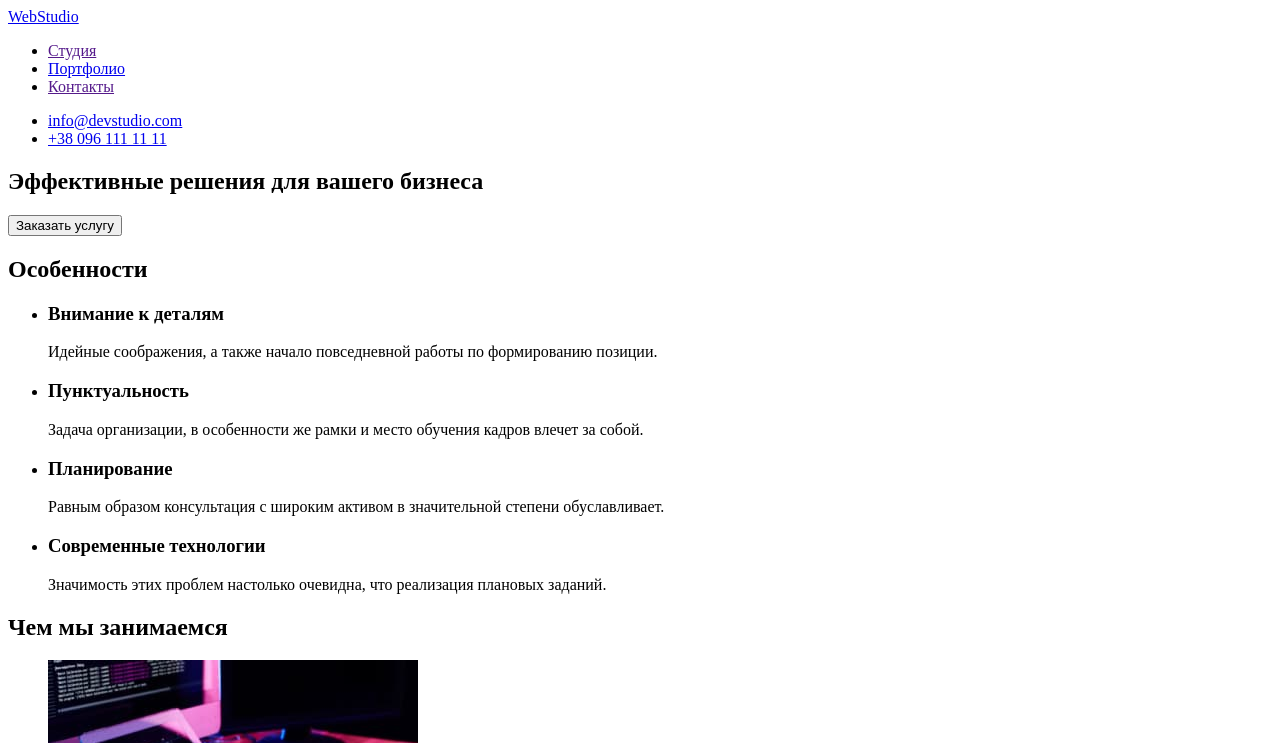
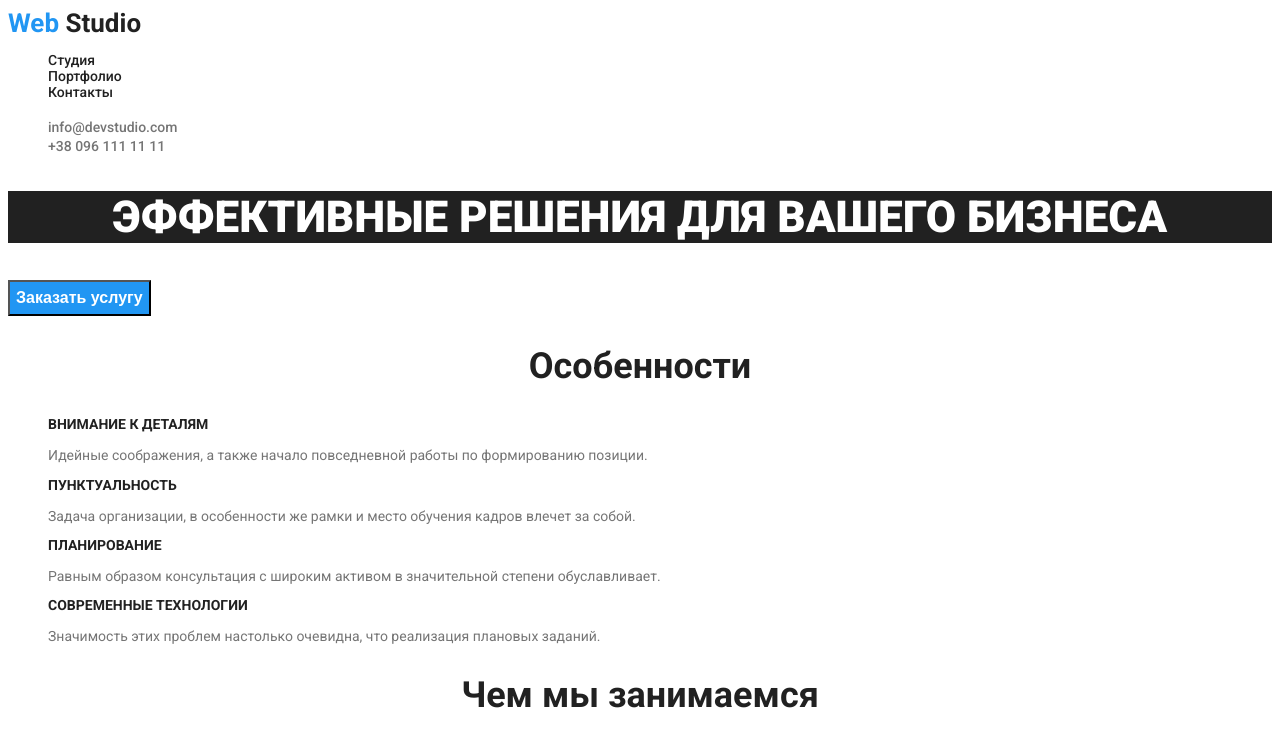
Before and after one commit to serge-belkin/goit-markup-hw-02, a plain HTML site: page index.html in a window 1280 px wide. Shown: the top 743 px of the page. Drawn offline with Linux system fonts and the light colour scheme.

Commit message:
adds styles for the home page

```diff
--- a/css/styles.css
+++ b/css/styles.css
@@ -0,0 +1,132 @@
+/* Общие стили */
+
+:root {
+  --primary-text-color: #757575;
+  --title-text-color: #212121;
+  --accent-color: #2196F3;
+  --white-color: #FFFFFF;
+}
+
+body {font-family: 'Raleway', sans-serif;
+  font-family: 'Roboto', sans-serif;
+  letter-spacing: 3%;
+  color: var(--primary-text-color);
+  font-weight: 400;
+}
+
+a {text-decoration: none;
+  color: var(--title-text-color);
+}
+
+a:visited {color: var(--title-text-color);}
+
+.title {color: var(--title-text-color);}
+
+li {
+  list-style-type: none;
+}
+
+/* Стили хедера */
+
+.studio-logo {
+font-weight: 700;
+  font-size: 26px;
+  line-height: 1.19;
+}
+
+.studio-logo-accent {
+  color: var(--accent-color);
+}
+
+.nav-list{
+  font-weight: 500;
+    font-size: 14px;
+    line-height: 1.14;
+    letter-spacing: 2%;
+}
+
+.link:hover {color: var(--accent-color);}
+.link:focus {color: var(--accent-color);}
+
+
+.contact {
+font-weight: 500;
+  font-size: 14px;
+  line-height: 1.14;
+  letter-spacing: 2%;
+  color: var(--primary-text-color);
+}
+.contact:visited {color: var(--primary-text-color);}
+
+/* Стили мейна главной страницы */
+
+.hero-title {
+  font-weight: 900;
+    font-size: 44px;
+    line-height: 1,36;
+    text-align: center;
+    letter-spacing: 6%;
+    text-transform: uppercase;
+    color: var(--white-color);
+    background-color: #212121;
+}
+
+.hero-button {
+  font-weight: 700;
+    font-size: 16px;
+    line-height: 1.88;
+    align-items: center;
+    text-align: center;
+    letter-spacing: 6%;
+    color: var(--white-color);
+    background-color: var(--accent-color);
+}
+
+.features-title{
+  font-weight: 700;
+    font-size: 14px;
+    line-height: 1.14;
+    text-transform: uppercase;
+}
+
+.text {font-size: 14px;
+  line-height: 1.17;}
+
+.section-title {
+  font-weight: 700;
+    font-size: 36px;
+    line-height: 1.16;
+    text-align: center;
+}
+
+.team-title {
+  font-weight: 500;
+    font-size: 16px;
+    line-height: 1.18;
+    text-align: center;
+}
+
+.team-text {
+  font-size: 16px;
+    line-height: 1.18;
+    text-align: center;
+}
+
+/* Стили футера */
+
+footer > .studio-logo-footer {color: var(--white-color);}
+.studio-logo-footer:visited {color: var(--white-color);}
+
+footer {background-color: #2F303A;}
+
+.address-list-item {
+  font-style: normal;
+    font-size: 14px;
+    line-height: 1.7;
+    color: var(--white-color);
+}
+
+.address-list-item > .address-contact {
+  color: rgba(255, 255, 255, 0.6);
+}
+.address-list-item>.address-contact:visited {color: rgba(255, 255, 255, 0.6);}
--- a/index.html
+++ b/index.html
@@ -5,32 +5,41 @@
     <meta http-equiv="X-UA-Compatible" content="IE=edge" />
     <meta name="viewport" content="width=device-width, initial-scale=1.0" />
     <link rel="stylesheet" href="./css/styles.css" />
+    <link rel="preconnect" href="https://fonts.googleapis.com" />
+    <link rel="preconnect" href="https://fonts.gstatic.com" crossorigin />
+    <link
+      href="https://fonts.googleapis.com/css2?family=Raleway:wght@700&family=Roboto:wght@400;500;700;900&display=swap"
+      rel="stylesheet"
+    />
     <title>WebStudio</title>
   </head>
   <body>
     <header>
       <nav>
-        <a href="./index.html" lang="en">WebStudio</a>
+        <a href="./index.html" lang="en" class="studio-logo">
+          <span class="studio-logo-accent">Web</span>
+          Studio
+        </a>
 
-        <ul>
+        <ul class="nav-list">
           <li>
-            <a href="">Студия</a>
+            <a href="" class="link">Студия</a>
           </li>
           <li>
-            <a href="./portfolio.html">Портфолио</a>
+            <a href="./portfolio.html" class="link">Портфолио</a>
           </li>
           <li>
-            <a href="">Контакты</a>
+            <a href="" class="link">Контакты</a>
           </li>
         </ul>
       </nav>
 
-      <ul>
+      <ul class="contacts">
         <li>
-          <a href="mailto:info@devstudio.com">info@devstudio.com</a>
+          <a href="mailto:info@devstudio.com" class="link contact">info@devstudio.com</a>
         </li>
         <li>
-          <a href="tel:+380961111111">+38 096 111 11 11</a>
+          <a href="tel:+380961111111" class="link contact">+38 096 111 11 11</a>
         </li>
       </ul>
     </header>
@@ -38,38 +47,42 @@
     <main>
       <!--герой-->
       <section>
-        <h1>Эффективные решения для вашего бизнеса</h1>
-        <button type="button">Заказать услугу</button>
+        <h1 class="hero-title">Эффективные решения для вашего бизнеса</h1>
+        <button type="button" class="hero-button">Заказать услугу</button>
       </section>
       <!--Особенности-->
       <section>
-        <h2>Особенности</h2>
+        <h2 class="title section-title">Особенности</h2>
         <ul>
           <li>
-            <h3>Внимание к деталям</h3>
-            <p>Идейные соображения, а также начало повседневной работы по формированию позиции.</p>
+            <h3 class="title features-title">Внимание к деталям</h3>
+            <p class="text">
+              Идейные соображения, а также начало повседневной работы по формированию позиции.
+            </p>
           </li>
           <li>
-            <h3>Пунктуальность</h3>
-            <p>
+            <h3 class="title features-title">Пунктуальность</h3>
+            <p class="text">
               Задача организации, в особенности же рамки и место обучения кадров влечет за собой.
             </p>
           </li>
           <li>
-            <h3>Планирование</h3>
-            <p>
+            <h3 class="title features-title">Планирование</h3>
+            <p class="text">
               Равным образом консультация с широким активом в значительной степени обуславливает.
             </p>
           </li>
           <li>
-            <h3>Современные технологии</h3>
-            <p>Значимость этих проблем настолько очевидна, что реализация плановых заданий.</p>
+            <h3 class="title features-title">Современные технологии</h3>
+            <p class="text">
+              Значимость этих проблем настолько очевидна, что реализация плановых заданий.
+            </p>
           </li>
         </ul>
       </section>
       <!--Чем мы занимаемся-->
       <section>
-        <h2>Чем мы занимаемся</h2>
+        <h2 class="title section-title">Чем мы занимаемся</h2>
         <ul>
           <li>
             <a href="">
@@ -94,44 +107,47 @@
       </section>
       <!--Наша команда-->
       <section>
-        <h2>Наша команда</h2>
+        <h2 class="title section-title">Наша команда</h2>
         <ul>
           <li>
             <img src="./images/igor.jpg" alt="Игорь Демьяненко" width="270" />
-            <h3>Игорь Демьяненко</h3>
-            <p lang="en">Product Designer</p>
+            <h3 class="title team-title">Игорь Демьяненко</h3>
+            <p lang="en" class="team-text">Product Designer</p>
           </li>
           <li>
             <img src="./images/olga.jpg" alt="Ольга Репина" width="270" />
-            <h3>Ольга Репина</h3>
-            <p lang="en">Frontend Developer</p>
+            <h3 class="title team-title">Ольга Репина</h3>
+            <p lang="en" class="team-text">Frontend Developer</p>
           </li>
           <li>
             <img src="./images/nikolai.jpg" alt="Николай Тарасов" width="270" />
-            <h3>Николай Тарасов</h3>
-            <p lang="en">Marketing</p>
+            <h3 class="title team-title">Николай Тарасов</h3>
+            <p lang="en" class="team-text">Marketing</p>
           </li>
           <li>
             <img src="./images/michael.jpg" alt="Михаил Ермаков" width="270" />
-            <h3>Михаил Ермаков</h3>
-            <p lang="en">UI Designer</p>
+            <h3 class="title team-title">Михаил Ермаков</h3>
+            <p lang="en" class="team-text">UI Designer</p>
           </li>
         </ul>
       </section>
     </main>
 
     <footer>
-      <a href="./index.html" lang="en">WebStudio</a>
+      <a href="./index.html" lang="en" class="studio-logo studio-logo-footer">
+        <span class="studio-logo-accent">Web</span>
+        Studio
+      </a>
       <address>
         <ul>
-          <li>
+          <li class="address-list-item">
             <p>г. Киев, пр-т Леси Украинки, 26</p>
           </li>
-          <li>
-            <a href="mailto:info@devstudio.com">info@devstudio.com</a>
+          <li class="address-list-item">
+            <a href="mailto:info@devstudio.com" class="address-contact">info@devstudio.com</a>
           </li>
-          <li>
-            <a href="tel:+380961111111">+38 096 111 11 11</a>
+          <li class="address-list-item">
+            <a href="tel:+380961111111" class="address-contact">+38 096 111 11 11</a>
           </li>
         </ul>
       </address>
```
Also changed, not shown: portfolio.html (+17 -11 lines).
